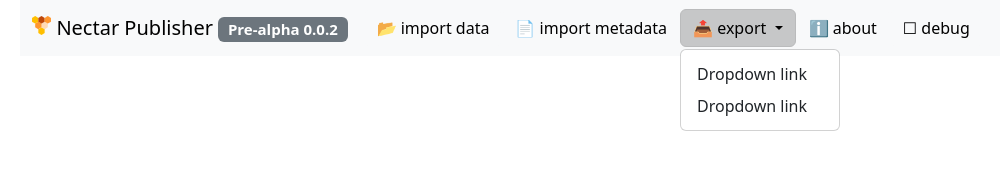
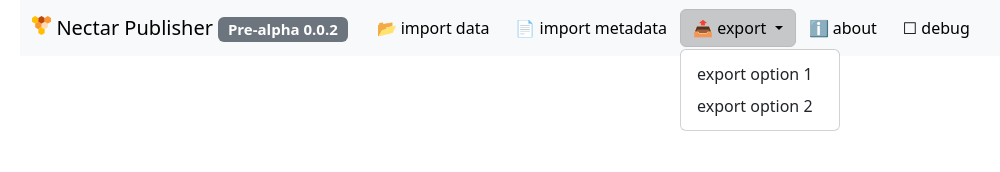
Before and after one commit to ddi-developers/nectar-publisher, a Vue app: page / in a window 1280 px wide. Both pictures are taken after a click on the button "📤 export". Shown: the top 172 px of the page, without its empty margins (50-1050 px from the left). Built offline with nearby package versions, Linux system fonts and the light colour scheme.

Commit message:
wip: remove higlight lib

```diff
--- a/resources/App.vue
+++ b/resources/App.vue
@@ -60,6 +60,7 @@ async function importDataFromFile(event) {
 }
 </script>
 <template>
+	<!-- Application toolbar -->
 	<nav class="row navbar navbar-expand-lg bg-body-tertiary">
 		<div class="container-fluid">
 			<a class="navbar-brand" href="#">
@@ -82,14 +83,14 @@ async function importDataFromFile(event) {
 				<ul class="navbar-nav me-auto mb-2 mb-lg-0">
 					<li class="nav-item">
 						<button
-							@click="this.$refs.inputFile.click()"
+							@click="$refs.inputFile.click()"
 							type="button"
 							class="btn btn-light"
 							title="open csv/tsv, R, Stata, SPSS, SAS or spreadsheet">📂 import data</button>
 					</li>
 					<li class="nav-item">
 						<button
-							@click="this.$refs.inputMetadata.click()"
+							@click="$refs.inputMetadata.click()"
 							type="button"
 							class="btn btn-light"
 							title="import metadata from DDI-C">📄 import metadata</button>
@@ -101,8 +102,8 @@ async function importDataFromFile(event) {
 								📤 export
 							</button>
 							<ul class="dropdown-menu">
-							<li><a class="dropdown-item" href="#">Dropdown link</a></li>
-							<li><a class="dropdown-item" href="#">Dropdown link</a></li>
+							<li><a class="dropdown-item" href="#">export option 1</a></li>
+							<li><a class="dropdown-item" href="#">export option 2</a></li>
 							</ul>
 						</div>
 					</li>
```
Also changed, not shown: index.html (+2 -8 lines), resources/libs/xlsx.js (renamed from resources/modules/libs.js).
